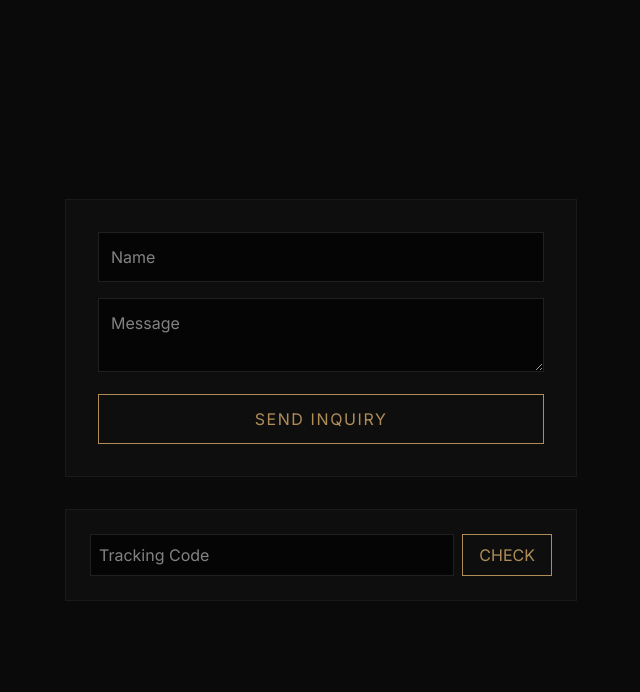
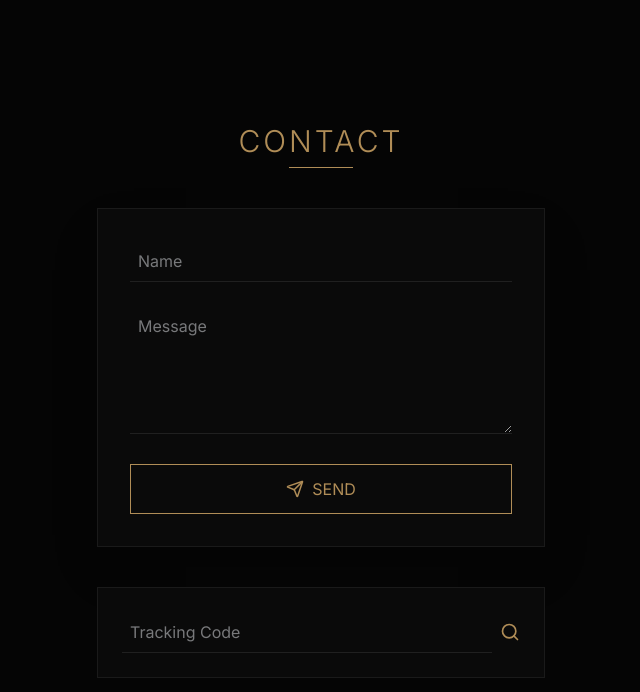
Before and after one commit to dr-aymenbg/pasror, a React (Vite) app: page / in a window 1280 px wide. Shown: the top 692 px of the page, without its empty margins (319-959 px from the left). Built offline with nearby package versions, Linux system fonts and the light colour scheme.

Commit message:
Update App.tsx

```diff
--- a/src/App.tsx
+++ b/src/App.tsx
@@ -1,17 +1,15 @@
 import { useState, FormEvent } from "react";
-import { CheckCircle2 } from "lucide-react";
+import { CheckCircle2, Send, Loader2, Search } from "lucide-react";
 
-// --- الإعدادات (تأكد من دقتها) ---
+// تم وضع الرابط الصحيح من لوحة التحكم (بدون أي أخطاء إملائية)
 const SUPABASE_URL = "https://azbgzkuykdzjoqftpba.supabase.co";
 const SUPABASE_API_KEY = "sb_publishable_-hLlJZwE83Fs908be1o1Xg_aSu_WZfj";
 const WEB3FORMS_ACCESS_KEY = "694d4f9e-a27a-40ee-8b6f-7a62e40d279e";
-// --------------------------------
 
 export default function App() {
   const [name, setName] = useState("");
   const [message, setMessage] = useState("");
   const [status, setStatus] = useState<"idle" | "submitting" | "success" | "error">("idle");
-  const [errorMessage, setErrorMessage] = useState("");
   const [generatedCode, setGeneratedCode] = useState("");
   const [trackCode, setTrackCode] = useState("");
   const [trackStatus, setTrackStatus] = useState<"idle" | "searching" | "found" | "notFound">("idle");
@@ -19,17 +17,13 @@ export default function App() {
 
   const handleSend = async (e: FormEvent) => {
     e.preventDefault();
-    if (!name.trim() || !message.trim()) {
-      setStatus("error");
-      setErrorMessage("Please fill out all fields.");
-      return;
-    }
+    if (!name.trim() || !message.trim()) return;
 
     setStatus("submitting");
     const newTrackingCode = "PRESTIGE-" + Math.floor(10000 + Math.random() * 90000);
 
     try {
-      // 1. إرسال إلى Supabase
+      // إرسال البيانات (Supabase)
       const supabaseRes = await fetch(`${SUPABASE_URL}/rest/v1/messages`, {
         method: "POST",
         headers: {
@@ -40,31 +34,20 @@ export default function App() {
         body: JSON.stringify({ name, message, tracking_code: newTrackingCode }),
       });
 
-      if (!supabaseRes.ok) throw new Error("Database error");
+      if (!supabaseRes.ok) throw new Error("Database failed");
 
-      // 2. إرسال إلى Web3Forms
-      const emailRes = await fetch("https://api.web3forms.com/submit", {
+      // إرسال إيميل (Web3Forms)
+      await fetch("https://api.web3forms.com/submit", {
         method: "POST",
         headers: { "Content-Type": "application/json", "Accept": "application/json" },
-        body: JSON.stringify({
-          access_key: WEB3FORMS_ACCESS_KEY,
-          name,
-          message,
-          tracking_code: newTrackingCode,
-          subject: "New Message via Portfolio"
-        }),
+        body: JSON.stringify({ access_key: WEB3FORMS_ACCESS_KEY, name, message, tracking_code: newTrackingCode, subject: "New Inquiry" }),
       });
-
-      if (!emailRes.ok) throw new Error("Email error");
 
       setGeneratedCode(newTrackingCode);
       setStatus("success");
-      setName("");
-      setMessage("");
     } catch (error) {
       console.error(error);
       setStatus("error");
-      setErrorMessage("Connection failed. Check your Supabase URL in the code.");
     }
   };
 
@@ -77,38 +60,48 @@ export default function App() {
         headers: { "apikey": SUPABASE_API_KEY }
       });
       const data = await response.json();
-      if (data.length === 0) setTrackStatus("notFound");
-      else { setTrackStatus("found"); setAdminReply(data[0].reply || "No reply yet."); }
+      if (data.length > 0) { setTrackStatus("found"); setAdminReply(data[0].reply || "No reply yet."); }
+      else setTrackStatus("notFound");
     } catch (e) { setTrackStatus("notFound"); }
   };
 
   return (
-    <div className="min-h-screen bg-[#0A0A0A] text-[#E5E5E5] p-6 flex flex-col items-center justify-center">
-      <div className="w-full max-w-lg space-y-8">
-        <div className="border border-[#1A1A1A] p-8 bg-[#0E0E0E]">
+    <div className="min-h-screen bg-[#050505] text-gray-200 p-6 flex flex-col items-center justify-center selection:bg-[#B08D57] selection:text-white">
+      <div className="w-full max-w-md space-y-10">
+
+        {/* Header/Title */}
+        <div className="text-center space-y-2">
+          <h1 className="text-3xl font-light tracking-widest text-[#B08D57]">CONTACT</h1>
+          <div className="h-px w-16 bg-[#B08D57] mx-auto"></div>
+        </div>
+
+        {/* Contact Form */}
+        <div className="border border-[#1A1A1A] p-8 bg-[#0A0A0A] shadow-2xl">
           {status === "success" ? (
-             <div className="text-center space-y-4">
-               <CheckCircle2 className="mx-auto text-[#B08D57]" size={40} />
-               <p>Message Sent! Code: {generatedCode}</p>
+             <div className="text-center space-y-4 py-8">
+               <CheckCircle2 className="mx-auto text-[#B08D57]" size={48} />
+               <h2 className="text-xl">Message Sent</h2>
+               <p className="text-[#B08D57] font-mono">{generatedCode}</p>
              </div>
           ) : (
-            <form onSubmit={handleSend} className="space-y-4">
-              <input className="w-full bg-[#050505] border border-[#202020] p-3 text-white" placeholder="Name" value={name} onChange={e => setName(e.target.value)} />
-              <textarea className="w-full bg-[#050505] border border-[#202020] p-3 text-white" placeholder="Message" value={message} onChange={e => setMessage(e.target.value)} />
-              <button type="submit" disabled={status === "submitting"} className="w-full py-3 border border-[#B08D57] text-[#B08D57] uppercase tracking-widest hover:bg-[#B08D57] hover:text-black">
-                {status === "submitting" ? "Sending..." : "Send Inquiry"}
+            <form onSubmit={handleSend} className="space-y-6">
+              <input className="w-full bg-transparent border-b border-[#202020] p-2 focus:border-[#B08D57] outline-none transition-colors" placeholder="Name" value={name} onChange={e => setName(e.target.value)} />
+              <textarea className="w-full bg-transparent border-b border-[#202020] p-2 focus:border-[#B08D57] outline-none transition-colors h-32" placeholder="Message" value={message} onChange={e => setMessage(e.target.value)} />
+              <button disabled={status === "submitting"} className="w-full py-3 border border-[#B08D57] text-[#B08D57] hover:bg-[#B08D57] hover:text-black transition-all flex items-center justify-center gap-2">
+                {status === "submitting" ? <Loader2 className="animate-spin" /> : <><Send size={18} /> SEND</>}
               </button>
-              {status === "error" && <p className="text-red-500 text-sm">{errorMessage}</p>}
             </form>
           )}
         </div>
 
-        <div className="border border-[#1A1A1A] p-6 bg-[#0E0E0E]">
+        {/* Tracker Section */}
+        <div className="border border-[#1A1A1A] p-6 bg-[#0A0A0A]">
             <form onSubmit={handleTrack} className="flex gap-2">
-                <input className="flex-grow bg-[#050505] border border-[#202020] p-2 text-white" placeholder="Tracking Code" value={trackCode} onChange={e => setTrackCode(e.target.value)} />
-                <button type="submit" className="px-4 border border-[#B08D57] text-[#B08D57]">CHECK</button>
+                <input className="flex-grow bg-transparent border-b border-[#202020] p-2 focus:border-[#B08D57] outline-none" placeholder="Tracking Code" value={trackCode} onChange={e => setTrackCode(e.target.value)} />
+                <button type="submit" className="text-[#B08D57] hover:text-white"><Search size={20} /></button>
             </form>
-            {trackStatus === "found" && <p className="mt-4 text-[#B08D57]">Reply: {adminReply}</p>}
+            {trackStatus === "found" && <p className="mt-6 text-[#B08D57] text-sm italic">Admin Reply: {adminReply}</p>}
+            {trackStatus === "notFound" && <p className="mt-6 text-red-500 text-sm">Code not found.</p>}
         </div>
       </div>
     </div>
```
